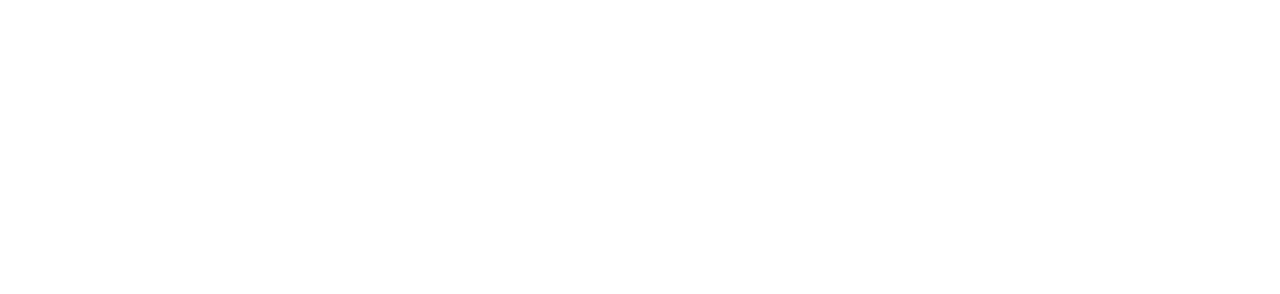
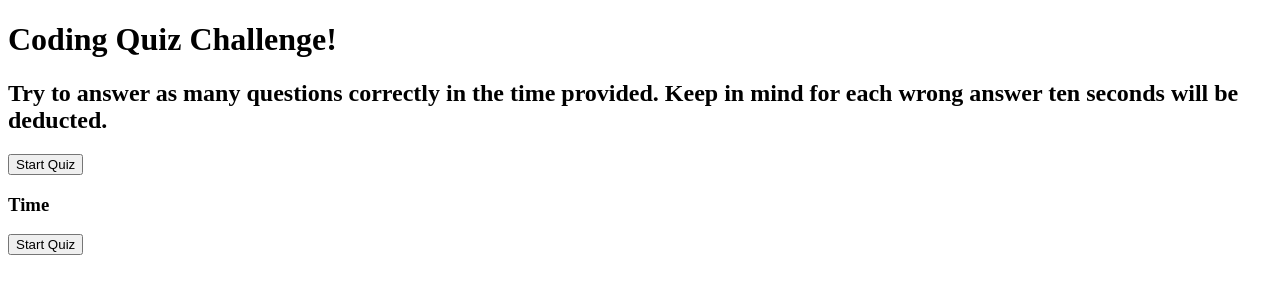
Before and after one commit to ctobin25/coding-quiz-challenge, a plain HTML site: page index.html in a window 1280 px wide. Drawn offline with Linux system fonts and the light colour scheme.

Commit message:
added js pages and headings and buttons

```diff
--- a/index.html
+++ b/index.html
@@ -7,5 +7,18 @@
 </head>
 <body>
 
+    <h1>Coding Quiz Challenge!</h1>
+
+         <h2>Try to answer as many questions correctly in the time provided. Keep in mind for each wrong answer ten seconds will be deducted.</h2>
+
+                <button type="button">Start Quiz</button>
+
+            <!--top right corner-->
+            <h3>Time</h3>
+
+            <!--top left corner-->
+            <button type="button">Start Quiz</button>
+
+
 </body>
 </html>
```
Also changed, not shown: script.js (added), style.css (added).
